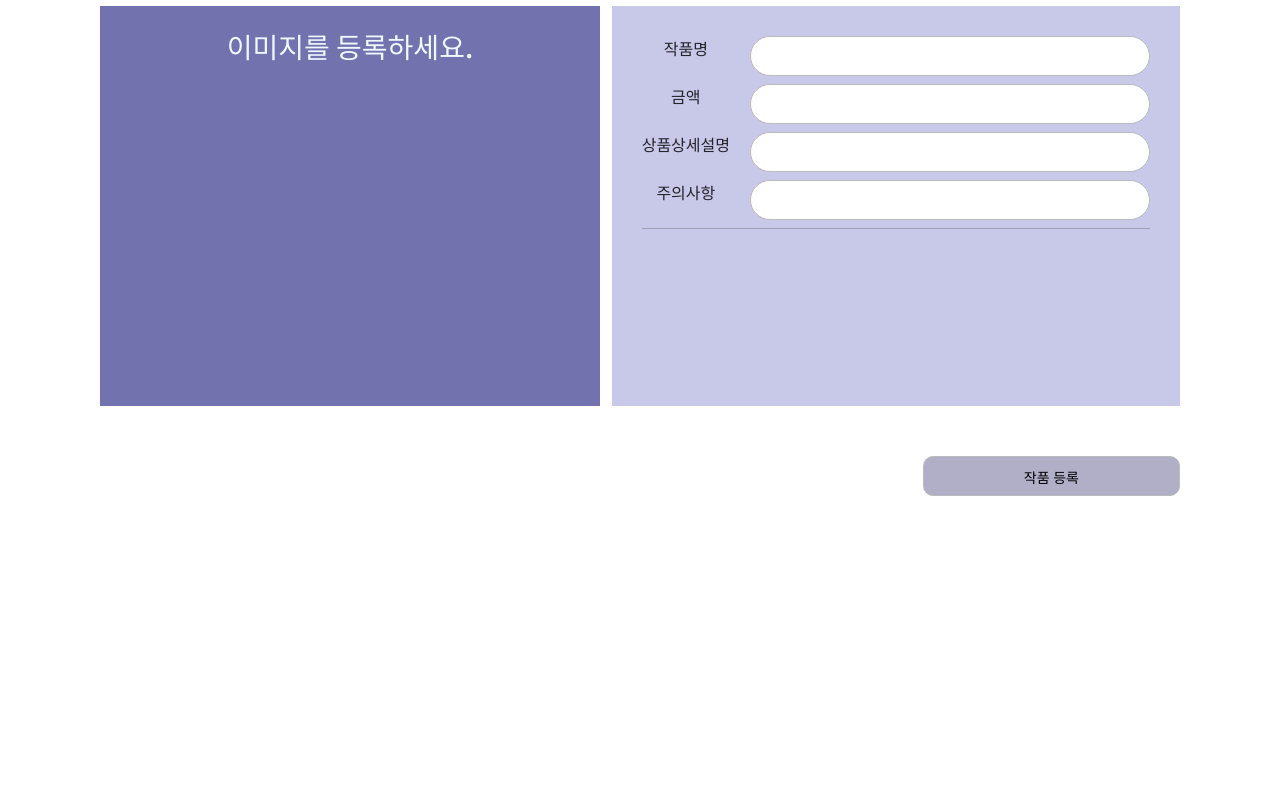
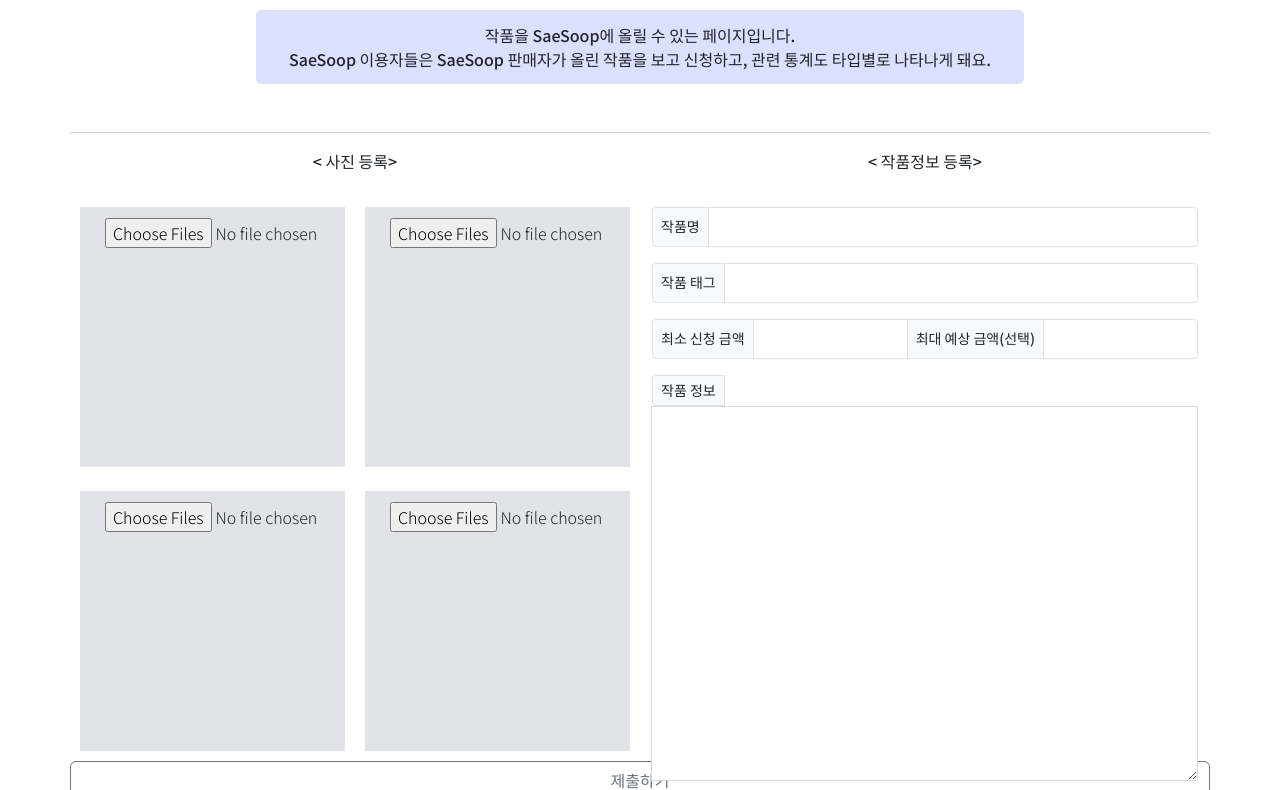
Before and after one commit to rimi3226/saesub_first, a website: page html/hyolim.html in a window 1280 px wide. Shown: the part 188-978 px from the top of the page. Before the commit the page ends 800 px from the top, so only its background shows below. Drawn offline with nearby package versions, Linux system fonts and the light colour scheme; a web font is replaced by a local one.

Commit message:
add hyolim_html&css

```diff
--- a/html/hyolim.html
+++ b/html/hyolim.html
@@ -2,15 +2,20 @@
 <html lang="en">
 
 <head>
-  <title>판매자 페이지</title>
     <meta charset="UTF-8">
     <meta http-equiv="X-UA-Compatible" content="IE=edge">
     <meta name="viewport" content="width=device-width, initial-scale=1.0">
+    <title>판매자 페이지</title>
+
+    <!-- 폰트 -->
+    <link rel="preconnect" href="https://fonts.googleapis.com">
+
+    <!-- 스타일 -->
+    <link rel="stylesheet" href="/style/hyolim.css">
+
+    <!-- 부트스트랩 -->
     <link href="https://cdn.jsdelivr.net/npm/bootstrap@5.3.0-alpha1/dist/css/bootstrap.min.css" rel="stylesheet"
         integrity="sha384-GLhlTQ8iRABdZLl6O3oVMWSktQOp6b7In1Zl3/Jr59b6EGGoI1aFkw7cmDA6j6gD" crossorigin="anonymous">
-  <link rel="preconnect" href="https://fonts.googleapis.com">
-  <link rel="stylesheet" href="/style/hyolim.css">
-
     <script src="https://cdn.jsdelivr.net/npm/@popperjs/core@2.11.6/dist/umd/popper.min.js"
         integrity="sha384-oBqDVmMz9ATKxIep9tiCxS/Z9fNfEXiDAYTujMAeBAsjFuCZSmKbSSUnQlmh/jp3"
         crossorigin="anonymous"></script>
@@ -20,7 +25,7 @@
 </head>
 
 <body>
-  <div id="container">
+
     <!-- 상단 헤더 만들기 -->
     <header>
         <!-- 로고 넣기-->
@@ -29,7 +34,7 @@
                 <h1>SaeSoop</h1>
             </a>
             <div id="search">
-          <input type="text" placeholder="키워드, 태그, 커미션주 검색">
+                <input type="text" placeholder="키워드, 태그, 작가 검색">
                 <img src="https://s3.ap-northeast-2.amazonaws.com/cdn.wecode.co.kr/icon/search.png">
             </div>
 
@@ -47,48 +52,104 @@
         </nav>
     </header>
 
-    <!-- 작품 등록 화면 설명 -->
-    <div class="upload">
-      <h2>작품 등록하기</h2>
+    <div>
+        <h2 class="title text-center ">작품 등록하기</h2>
+    </div>
+
+    <div class="rounded introduce">
+        작품을 SaeSoop에 올릴 수 있는 페이지입니다.
+        <br>
+        SaeSoop 이용자들은 SaeSoop 판매자가 올린 작품을 보고 신청하고, 관련 통계도 타입별로 나타나게 돼요.
+    </div>
+
+    <!-- 내용 (사진, 정보 입력) -->
+    <div class="grid grid-cols-4 mt-8 gap-8 gap-4">
+        <div class="container text-center">
+            <div class="row">
+
+                <div class="container text-center">
+                    <!-- title -->
+                    <br>
+                    <br>
+                    <div class="row">
+                        <hr>
+                        <div class="col-6">
+                            < 사진 등록>
+                        </div>
+                        <div class="col-6">
+                            < 작품정보 등록>
+                        </div>
 
                     </div>
 
-    <!-- 작품 사진 -->
-    <div>
-
-      <div class="image">
+                    <!-- 사진 첨부 -->
                     <br>
-        <h3>이미지를 등록하세요.</h3>
+                    <div class="row">
+                        <div class="col-3 box">
+                            <input accept="image/*" multiple type="file" tabindex="-1" class="image_box">
+                        </div>
+                        <div class="col-3 box">
+                            <input accept="image/*" multiple type="file" tabindex="-1" class="image_box">
                         </div>
 
-      <!-- 작품 설명 -->
-      <div class="upload">
-        <div class="information">
-          <div class="mb-3">
-            <label class="form-label">작품명</label>
-            <input type="text" class="text">
+                        <!-- 정보 입력 -->
+                        <div class="col-sm-6">
+                            <div class="input-group input-group-sm mb-3 information">
+                                <span class="input-group-text">작품명</span>
+                                <input type="text" class="form-control">
                             </div>
-          <div class="mb-3">
-            <label class="form-label">금액</label>
-            <input type="text" class="text">
+                            <div class="input-group input-group-sm mb-3 information">
+                                <span class="input-group-text">작품 태그</span>
+                                <input type="text" class="form-control">
                             </div>
-          <div class="mb-3">
-            <label class="form-label">상품상세설명</label>
-            <input type="text" class="text">
+                            <div class="input-group input-group-sm mb-3 information">
+                                <span class="input-group-text">최소 신청 금액</span>
+                                <input type="text" class="form-control">
+                                <span class="input-group-text">최대 예상 금액(선택)</span>
+                                <input type="text" class="form-control">
                             </div>
-          <div class="mb-3">
-            <label class="form-label">주의사항</label>
-            <input type="text" class="text">
+                            <div class="input-group input-group-sm mb-3  information" style="height: 90px;">
+                                <span class="input-group-text">작품 정보</span>
+                                <textarea cols="50" rows="10" class="explanation"></textarea>
+                                <!-- <input type="text" class="form-control" style="height: 90px;"> -->
                             </div>
-          <hr>
+                        </div>
+                    </div>
+
+                    <!-- 사진 첨부 -->
+                    <div class="row">
+                        <div class="col-3 box">
+                            <input accept="image/*" multiple type="file" tabindex="-1" class="image_box">
+                        </div>
+                        <div class="col-3 box">
+                            <input accept="image/*" multiple type="file" tabindex="-1" class="image_box">
+                        </div>
+                    </div>
+                </div>
+
+                <br>
+                <!-- Button trigger modal -->
+                <button type="button" class="btn btn-outline-secondary" data-bs-toggle="modal" data-bs-target="#exampleModal">
+                    제출하기
+                </button>
+
+                <!-- Modal -->
+                <div class="modal fade" id="exampleModal" tabindex="-1" aria-labelledby="exampleModalLabel" aria-hidden="true">
+                    <div class="modal-dialog">
+                        <div class="modal-content">
+                            <div class="modal-body">
+                                판매 양식 제출되었습니다. 감사합니다.
+                            </div>
+
+                        </div>
                     </div>
                 </div>
 
 
             </div>
         </div>
-  <input type="submit" value="작품 등록" class="button">
-
+    </div>
+    </div>
 </body>
 
-</html>
+</html>ㄴ
--- a/style/hyolim.css
+++ b/style/hyolim.css
@@ -83,11 +83,11 @@
     /* margin-right: 100px; */
 }
 
-#login{
+#login {
     float: right;
     font-weight: 400;
     padding-right: 150px;
-  padding-top:5px;
+    padding-top: 5px;
 }
 
 #logo {
@@ -227,135 +227,45 @@
 }
 
 
-/******************/
-/*   푸터 영역    */
-/******************/
+/* CSS Hyolim */
+.title{
+    margin: 30px;
+}
 
-footer {
-  width: 100%;
-  /* 너비 */
-  height: 100px;
-  /* 높이 */
-  border-top: 1.5px solid rgb(120, 120, 120);
+.introduce {
+    width: 60%;
+    height: 20%;
+    background-color: rgb(220, 224, 255);
+    padding: 1%;
+    margin-top: 10px;
+    margin-bottom: 0px;
+    margin-left: 20%;
+    text-align: center;
+    display: flex;
+    justify-content: center;
+}
+
+.image_box{
+    width: 300px;
+    height: 280px;
+    border: none;
 
 }
 
-#bottomMenu {
-  width: 100%;
-  height: 20px;
+.box{
+    background-color: rgb(226, 227, 231);
+    width: 70px;
+    height: 280px;
+    padding:10px;
+    border: 10px solid white;
 }
 
-#bottomMenu ul {
-  margin-top: 15px;
-  text-align: center;
-  /* ------------------------------------------------------------------------------------- */
-
+.information{
+    margin-top: 10px;
 }
 
-#bottomMenu ul li {
-  /* float:left */
-  /* ------------------------------------------------------------------------------------- */
-  display: inline-block;
-  /* ------------------------------------------------------------------------------------- */
-  /* 가로로 배치 */
-  padding: 5px 20px;
-  border-right: 0.2px solid #ddd;
-  /* 항목 오른쪽에 테두리 */
+.explanation{
+    width: 560px;
+    height: 375px;
+    border-color: #dad9d9;
 }
-
-#bottomMenu ul li:last-child {
-  border: none;
-  /* 마지막 항목에는 오른쪽 테두리 없음 */
-}
-
-#bottomMenu ul li a,
-#bottomMenu ul li a:visited {
-  font-size: 14px;
-  /* 글자 크기 */
-  color: #666;
-  /* 글자 색 */
-
-}
-
-/*top-ten*/
-#topTen{
-  width: 100%;
-  height: 500px;
-}
-
-.container {
-  flex-wrap: nowrap;
-  flex-direction: row;
-  display: flex;
-  justify-content: space-between;
-}
-
-
-
-
-li {
-  list-style-type: none;
-}
-
-
-
-.top {
-    position: sticky;
-    background-color: #c7c7f6;
-    width: 100%;
-    text-align: center;
-    padding-top: 2px;
-    padding-bottom: 2px;
-}
-
-.image {
-    float: left;
-    background-color: #7272ae;
-    margin-top: 30px;
-    width: 500px;
-    height: 400px;
-    color: aliceblue;
-    text-align: center;
-    display: flex;
-    margin-left: 100px;
-    flex-direction: column;
-    float: left;
-
-}
-
-.information {
-    padding: 30px;
-    margin-top: 30px;
-    margin-right: 100px;
-    float: right;
-    height: 400px;
-
-    background-color: #c8c8e9;
-
-}
-
-.button {
-    background-color: #b1aec7;
-    border-radius: 10px;
-    width: max-content;
-    margin-top: 50px;
-    margin-right: 100px;
-    padding-top: 10px;
-    padding-bottom: 10px;
-    padding-left: 100px;
-    padding-right: 100px;
-    float: right;
-
-}
-
-.text {
-    padding-left: 10px;
-    width: 400px;
-    float: right;
-    margin-left: 20px;
-}
-
-.upload{
-    margin-top: 1%;
-    text-align: center;
-}
```
Also changed, not shown: images/cat_h.jpg (added). Lines whose indentation alone changed are shown as unchanged.
